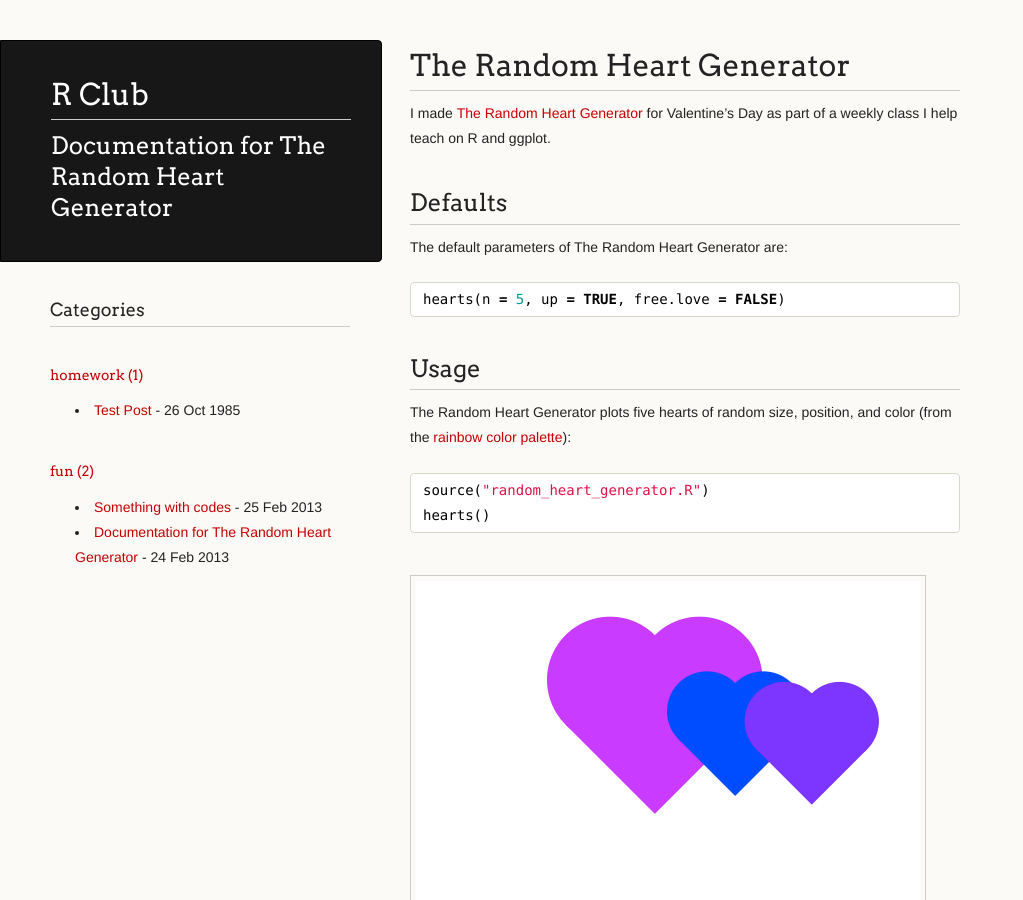
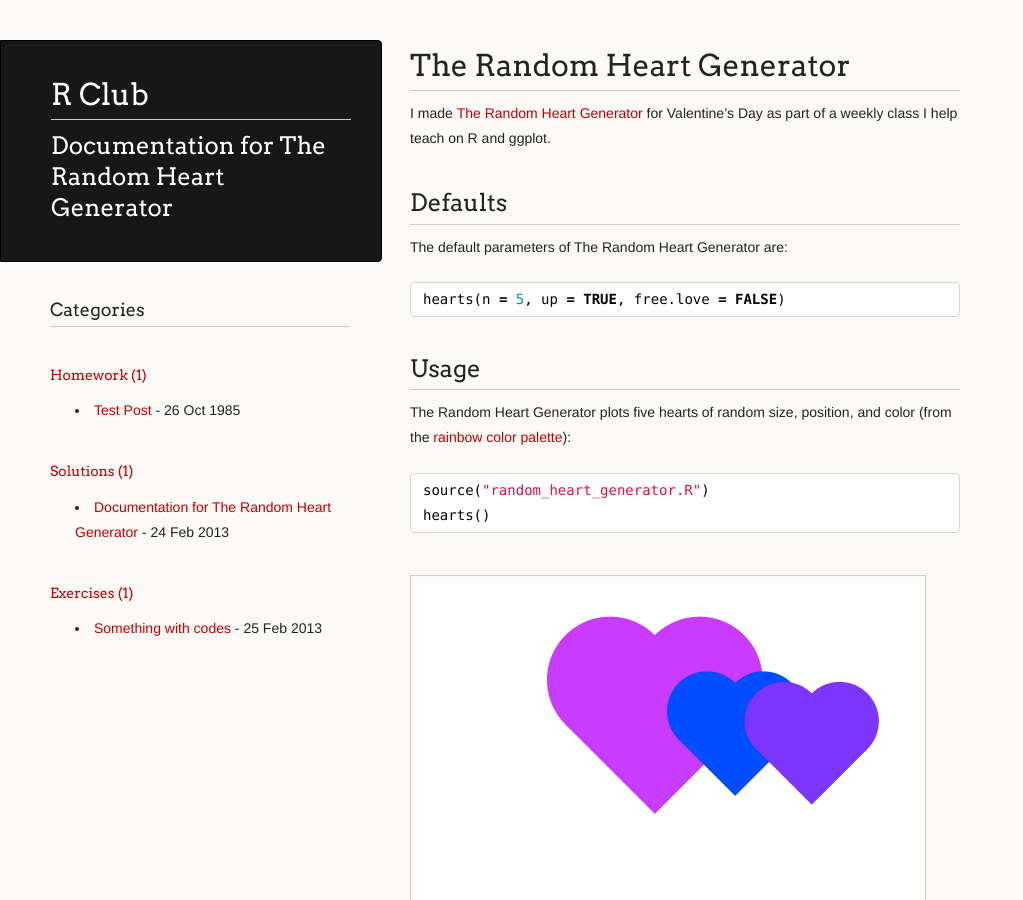
Before and after one commit to mfcovington/gh-pages-test, a Jekyll site: the page built from _posts/2013-02-24-Heart-Doc.md, in a window 1280 px wide and 900 px high. Shown: the whole window, without its empty margins (0-1023 px from the left). Built offline with Jekyll 4.4.1, drawn with Linux system fonts in a browser that asks for light colours; Markdown is read by kramdown in place of the engine named in the settings; comment, search, counter and statistics services are not loaded.

Commit message:
categories figured out

```diff
--- a/_posts/2013-02-24-Heart-Doc.md
+++ b/_posts/2013-02-24-Heart-Doc.md
@@ -1,10 +1,7 @@
 ---
 title: Documentation for The Random Heart Generator
 layout: post
-categories: fun
-tags:
-- ggplot
-- bonus
+categories: Solutions
 comments: true
 ---
 
--- a/_posts/2013-02-25-liquid-codes.md
+++ b/_posts/2013-02-25-liquid-codes.md
@@ -1,7 +1,7 @@
 ---
 layout: post
 title: Something with codes
-categories: fun
+categories: Exercises
 comments: true
 ---
 
```
Also changed, not shown: _layouts/categories.html (+0 -12 lines), _posts/1985-10-26-Test-Post.md (+1 -1 lines).
